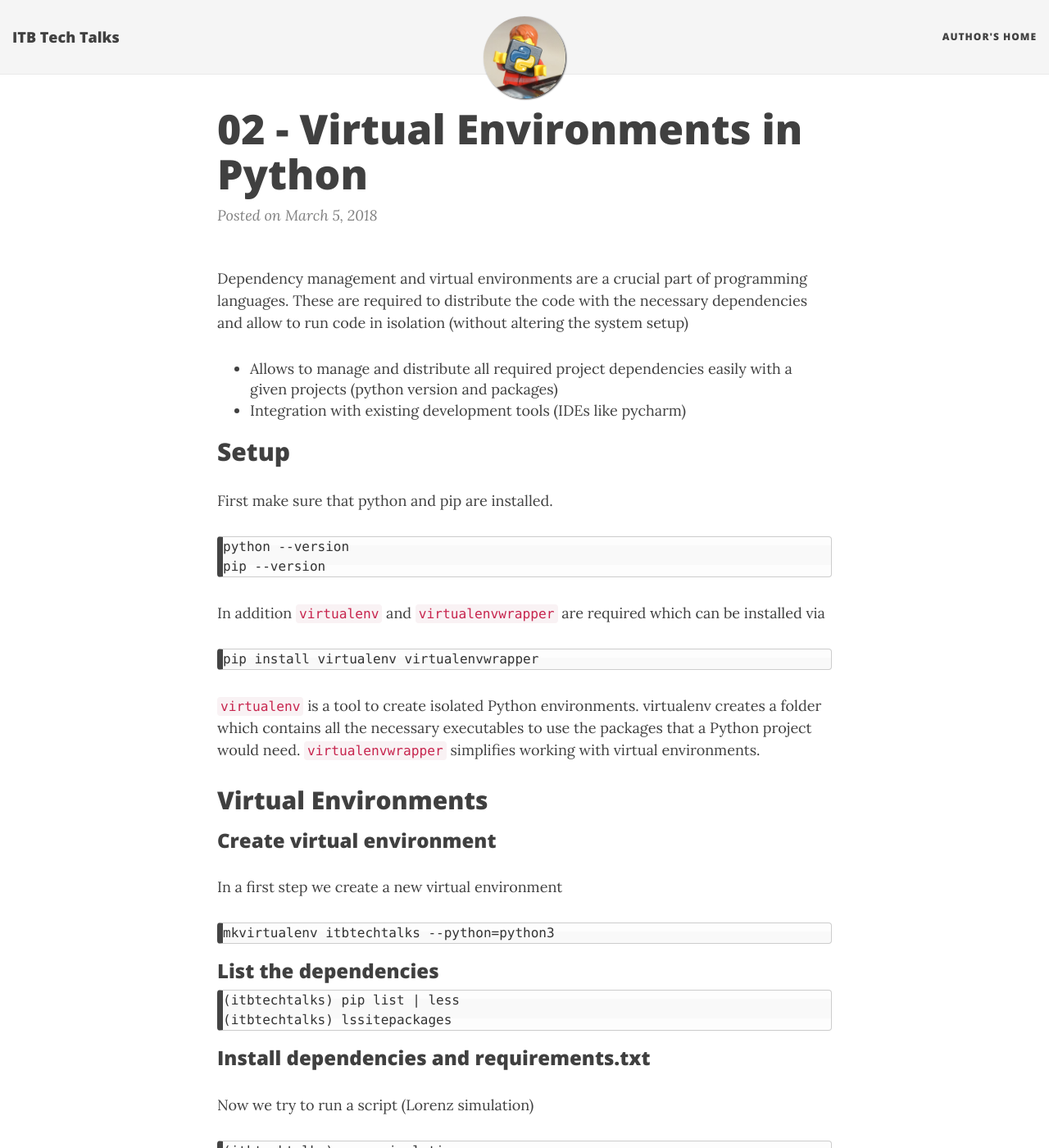
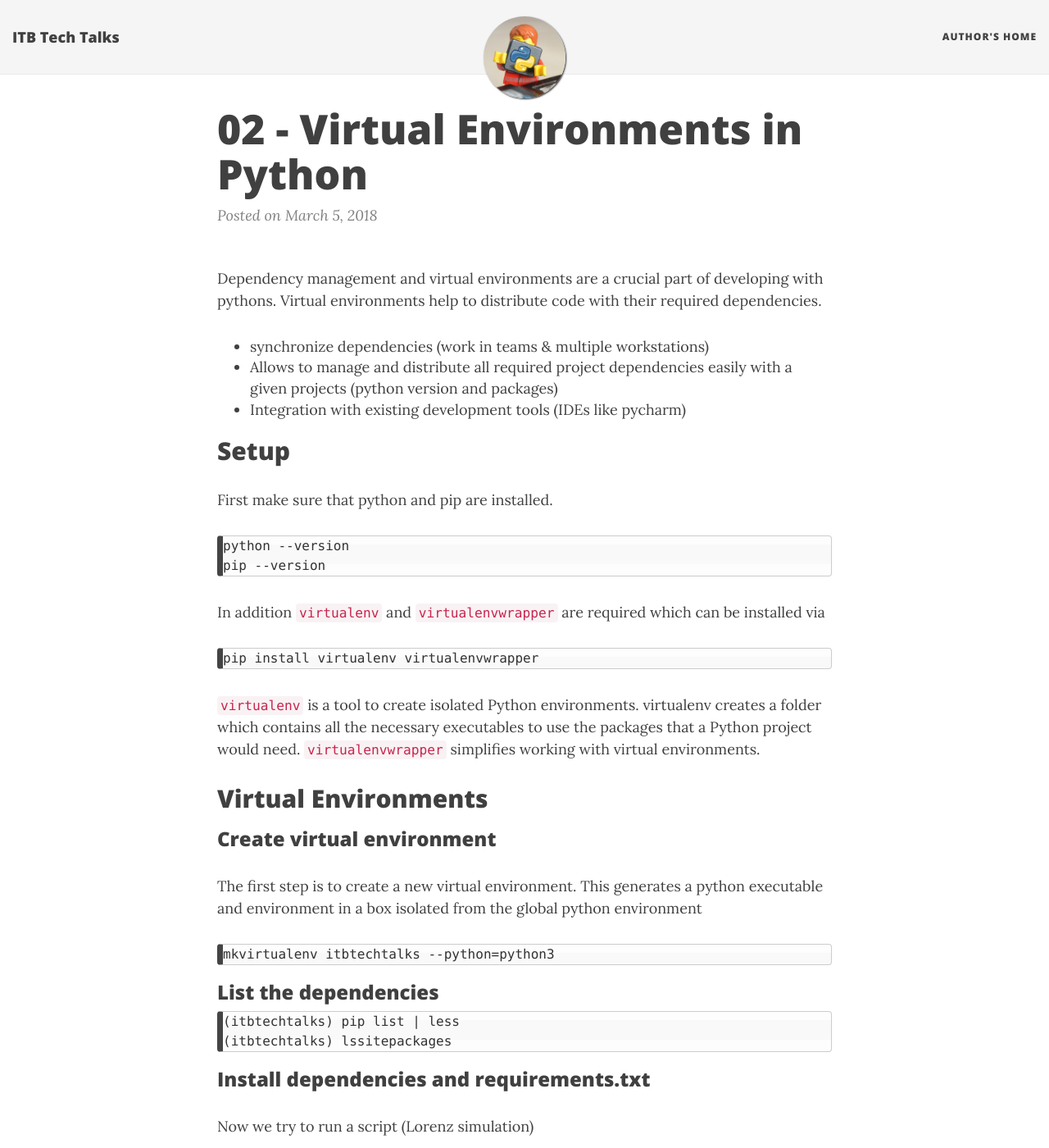
Before and after one commit to matthiaskoenig/itbtechtalks, a Jekyll site: the page built from _posts/2018-03-05-02_virtualenv.md, in a window 1280 px wide and 1400 px high. Shown: the whole window at 82% size. Built offline with Jekyll 4.4.1, drawn with Linux system fonts in a browser that asks for light colours; nearby versions of some CDN libraries; some of the changed text lies outside the part shown.

Commit message:
updated tutorial

````diff
--- a/_posts/2018-03-05-02_virtualenv.md
+++ b/_posts/2018-03-05-02_virtualenv.md
@@ -5,8 +5,9 @@ image: /talks/02_virtualenv/virtualenv.png
 tags: [python]
 ---
 
-Dependency management and virtual environments are a crucial part of programming languages.
-These are required to distribute the code with the necessary dependencies and allow to run code in isolation (without altering the system setup)
+Dependency management and virtual environments are a crucial part of developing with pythons. Virtual environments help to distribute code with their required dependencies.
+
+* synchronize dependencies (work in teams & multiple workstations)
 * Allows to manage and distribute all required project dependencies easily with a given projects (python version and packages)
 * Integration with existing development tools (IDEs like pycharm)
 
@@ -27,7 +28,7 @@ pip install virtualenv virtualenvwrapper
 
 ## Virtual Environments
 ### Create virtual environment
-In a first step we create a new virtual environment
+The first step is to create a new virtual environment. This generates a python executable and environment in a box isolated from the global python environment
 ```
 mkvirtualenv itbtechtalks --python=python3
 ```
````
Also changed, not shown: other parts of _posts/2018-03-05-02_virtualenv.md (+5 -0 lines), 1 other file.
